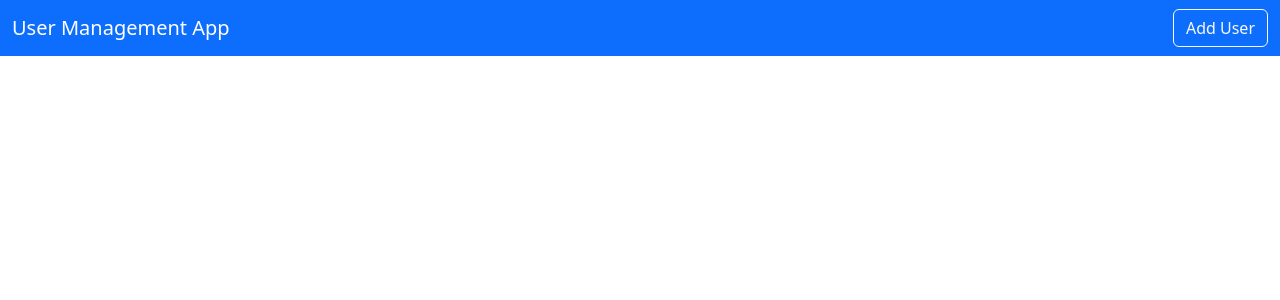
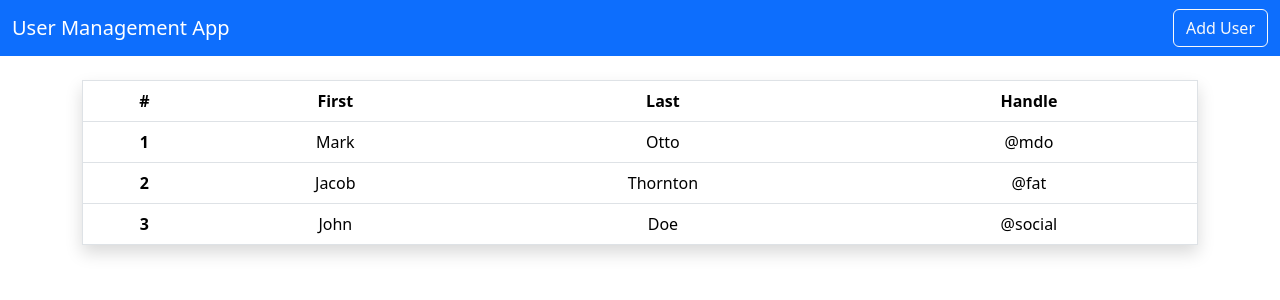
Before and after one commit to alain-m1/UserManagement-frontend, a React (Create React App) app: page / in a window 1280 px wide. Shown: the top 300 px of the page. Built offline with nearby package versions, Linux system fonts and the light colour scheme.

Commit message:
Create the Home page

```diff
--- a/src/App.js
+++ b/src/App.js
@@ -1,11 +1,13 @@
 import "./App.css";
 import "../node_modules/bootstrap/dist/css/bootstrap.min.css";
 import Navbar from "./layout/Navbar";
+import Home from "./pages/Home";
 
 function App() {
   return (
     <div className="App">
       <Navbar />
+      <Home />
     </div>
   );
 }
--- a/src/pages/Home.js
+++ b/src/pages/Home.js
@@ -0,0 +1,40 @@
+import React from "react";
+
+export default function Home() {
+  return (
+    <div className="container">
+      <div className="py-4">
+        <table className="table border shadow">
+          <thead>
+            <tr>
+              <th scope="col">#</th>
+              <th scope="col">First</th>
+              <th scope="col">Last</th>
+              <th scope="col">Handle</th>
+            </tr>
+          </thead>
+          <tbody>
+            <tr>
+              <th scope="row">1</th>
+              <td>Mark</td>
+              <td>Otto</td>
+              <td>@mdo</td>
+            </tr>
+            <tr>
+              <th scope="row">2</th>
+              <td>Jacob</td>
+              <td>Thornton</td>
+              <td>@fat</td>
+            </tr>
+            <tr>
+              <th scope="row">3</th>
+              <td>John</td>
+              <td>Doe</td>
+              <td>@social</td>
+            </tr>
+          </tbody>
+        </table>
+      </div>
+    </div>
+  );
+}
```
